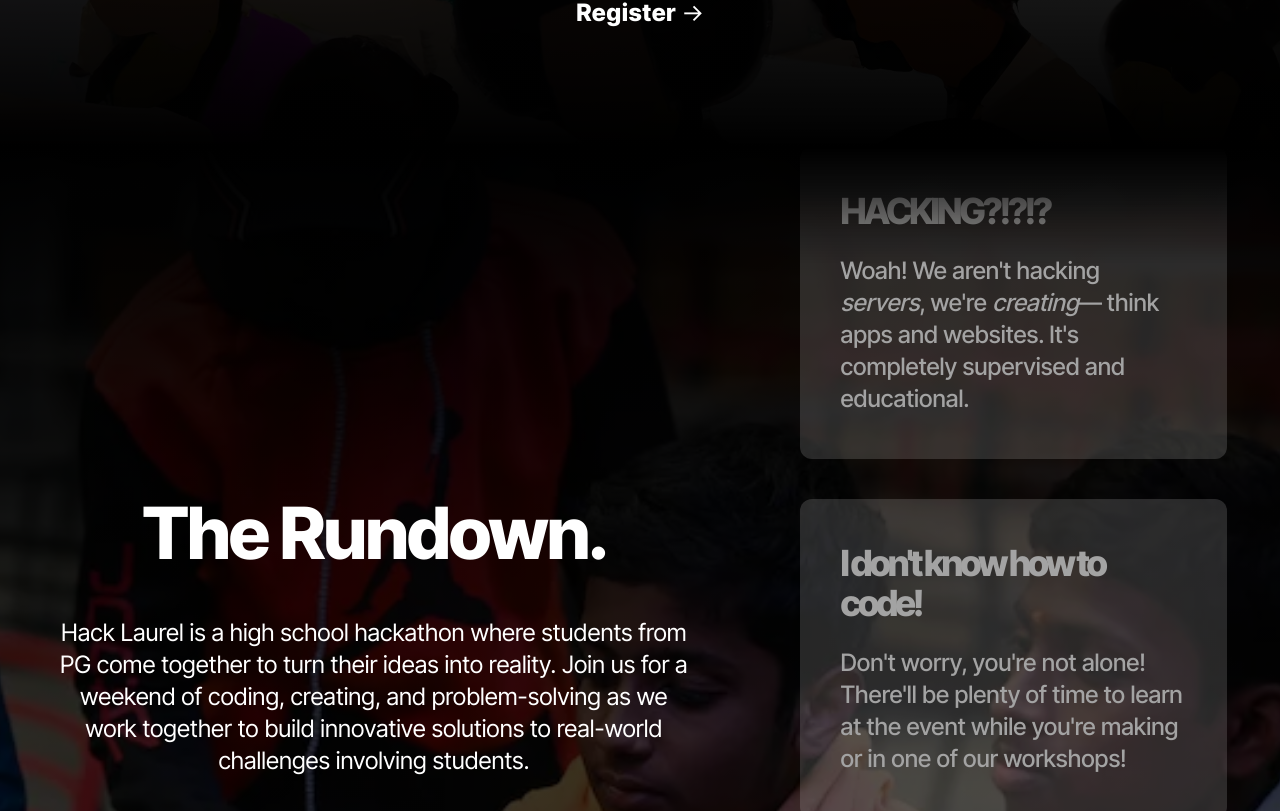
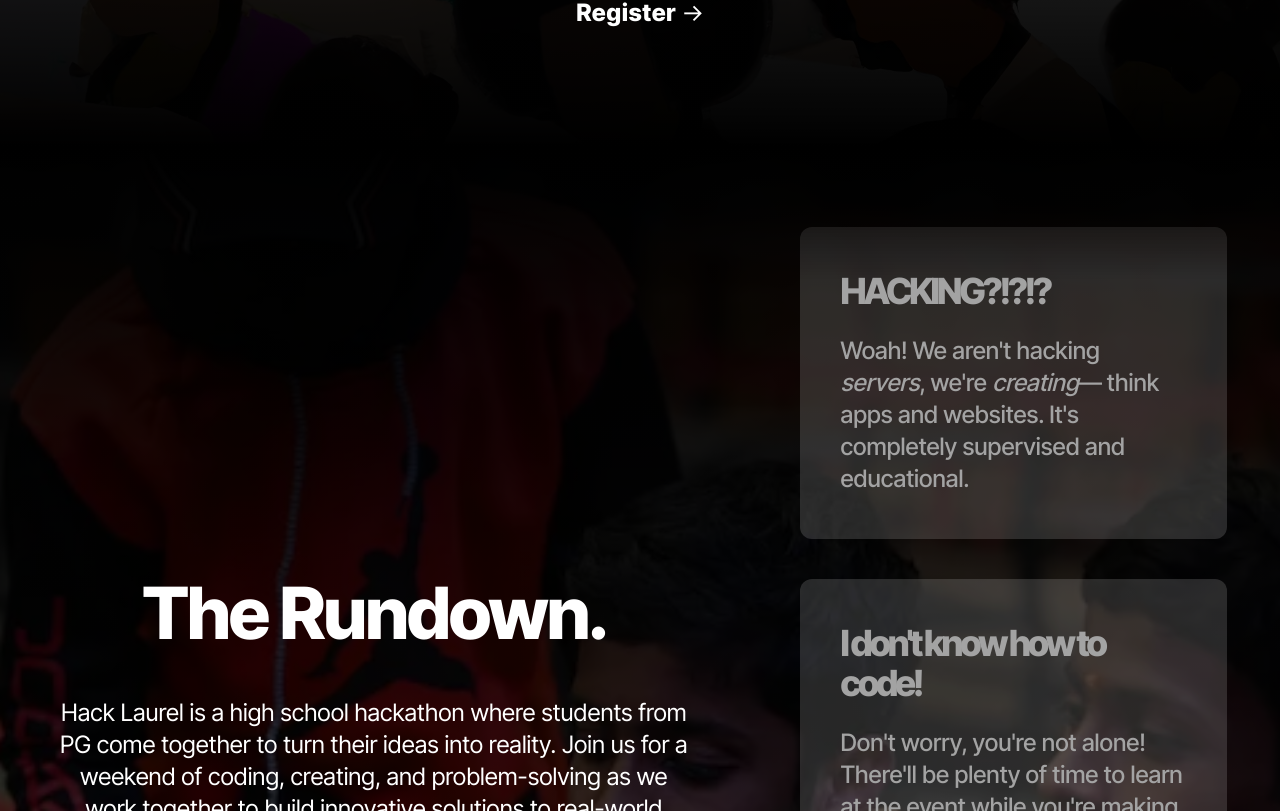
Before and after one commit to hacklaurel/website, a SvelteKit app: page / in a window 1280 px wide. Shown: the part 669-1480 px from the top of the page. Built offline with nearby package versions, Linux system fonts and the light colour scheme.

Commit message:
🚸 increase visibility of cards

```diff
--- a/src/routes/+page.svelte
+++ b/src/routes/+page.svelte
@@ -38,7 +38,7 @@
         During this event, you'll have the opportunity to learn new skills, connect with like-minded individuals, and expand your network. Whether you're a beginner or an experienced programmer, Hack Laurel welcomes participants of all levels to collaborate and innovate in a supportive and inclusive environment.<br/>
         </p>
     </div>
-    <div class="grid mx-auto lg:max-w-1/3 max-w-3/4 text-neutral lg:max-h-295 lg:overflow-scroll" style="-webkit-mask-image: linear-gradient(to bottom,#0000 0%,#000 10%,#000 85%,#0000 100%);">
+    <div class="grid mx-auto lg:max-w-1/3 max-w-3/4 text-neutral lg:max-h-295 lg:overflow-none py-20" style="-webkit-mask-image: linear-gradient(to bottom,#0000 0%,#000 10%,#000 85%,#0000 100%);">
         <div class="backdrop-blur-xl p-5 px-10 b-2 mb-10 rounded-xl hover:text-white transition duration-500" style="background: linear-gradient(rgba(255, 255, 255, 0.15), rgba(255, 255, 255, 0.15))">
             <h1 class="text-4xl font-800 mb-0 -spacing-2">HACKING?!?!?</h1>
             <p class="text-2xl font-500">Woah! We aren't hacking <em>servers</em>, we're <em>creating</em>— think apps and websites. It's completely supervised and educational.</p>
```
